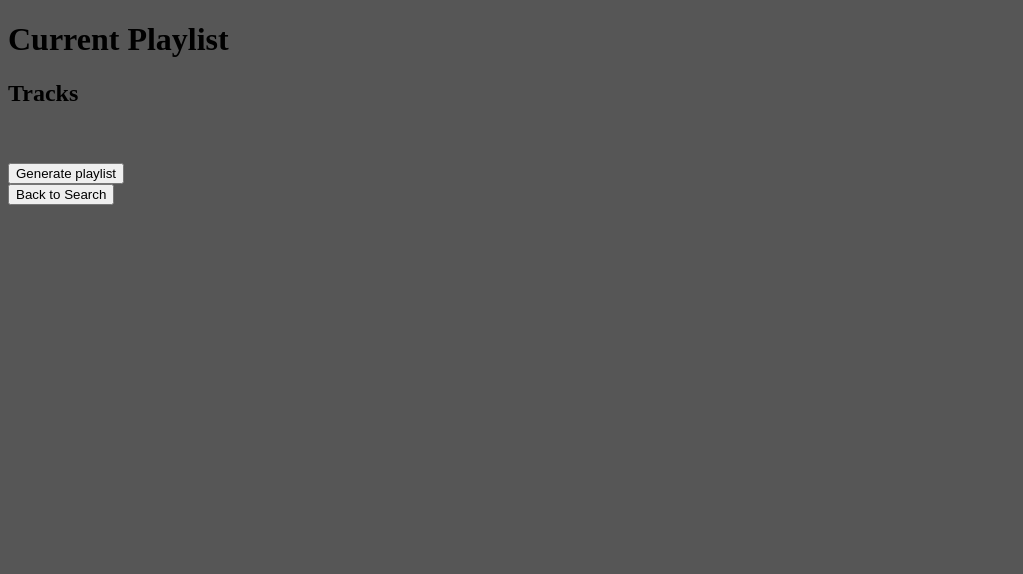
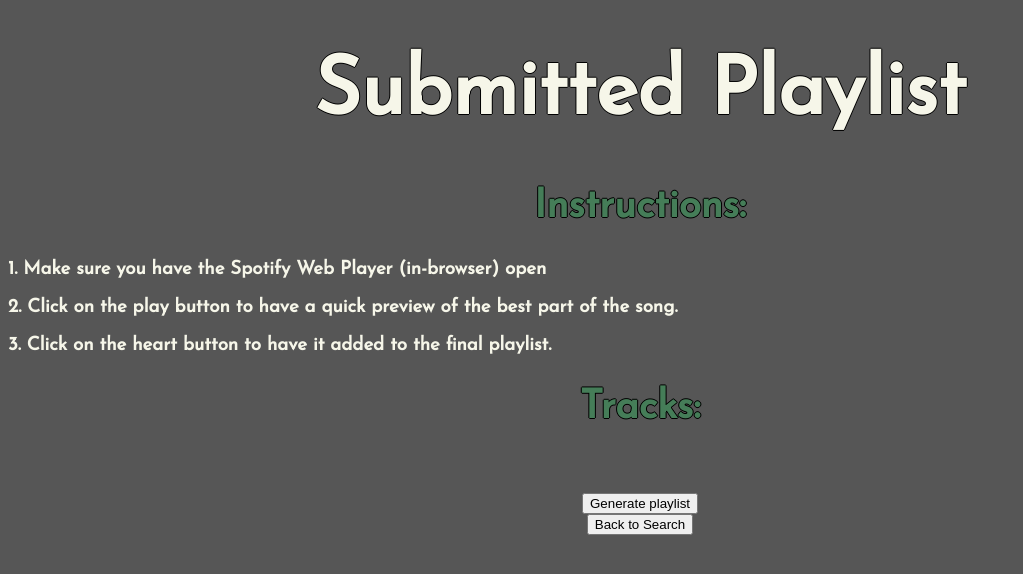
Before and after one commit to ctam312/Adaptune, a Flask app: template templates/user_playlist.html in a window 1280 px wide. Shown: the top 574 px of the page, without its empty margins (0-1023 px from the left). Run offline with Flask 2, Linux system fonts and the light colour scheme; the template is opened without the code that fills it, so the values that code supplies are empty; some libraries are stand-ins or nearby versions.

Commit message:
user_playlist format adjusted/button hover interactions/color corrections

```diff
--- a/static/playlist_styles.css
+++ b/static/playlist_styles.css
@@ -1,7 +1,7 @@
 
 
 #track {
-    margin-left: 400px;
+    margin-left: auto;
     display: flex;
     align-items: center; /* aligns all the items vertically centered */
     justify-content: left; /* aligns all the items horizontally centered */
@@ -24,5 +24,28 @@ img {
 
 #actions {
     margin-left: auto;
-    margin-right: 870px;
+    margin-right: 500px auto;
 }
+
+body {
+    font-family: 'Josefin Sans';
+    color: #f6f6e9;
+  }
+
+h1 {
+    text-align: center;
+    text-shadow: -1px 0 black, 0 1px black, 1px 0 black, 0 -1px black;
+    font-size: 80px;
+}
+
+h2 {
+    text-align: center;
+    color: #457d58;
+    text-shadow: -1px 0 black, 0 1px black, 1px 0 black, 0 -1px black;
+    font-size: 40px;
+}
+
+#extras {
+    text-align: center;
+
+}
--- a/templates/home.html
+++ b/templates/home.html
@@ -3,6 +3,7 @@
     <title>Adaptune</title>
     <link rel="stylesheet" href="/static/styles.css">
     <link rel="icon" href="/static/images/favicon.ico"/>
+    <link rel="stylesheet" type="text/css" href="//fonts.googleapis.com/css?family=Josefin+Sans" />
 </head>
 
 <body style="background-color: rgb(86, 86, 86)";>
@@ -17,7 +18,7 @@
 
     <div class="text-center" style="padding-top: 47px;">
         <a href="{{ url_for('login') }}">
-            <button class="btn btn-primary" id="login-btn" type="button">
+            <button class="fade" id="login-btn" type="button">
                 Log in with Spotify
             </button>
         </a>
@@ -33,8 +34,6 @@
     </div>
 
     <p class="greyed" style="text-align:center">
-
-    <p class="greyed">
         *We are using Spotify's secure login to connect to your account.<br>
     </p>
 
--- a/templates/user_playlist.html
+++ b/templates/user_playlist.html
@@ -4,11 +4,28 @@
     <title>Current Playlist</title>
     <link rel="stylesheet" href="https://cdnjs.cloudflare.com/ajax/libs/font-awesome/5.11.2/css/all.min.css">
     <link rel="stylesheet" href="/static/playlist_styles.css">
+    <link rel="stylesheet" type="text/css" href="//fonts.googleapis.com/css?family=Josefin+Sans" />
 </head>
 <body style="background-color: rgb(86, 86, 86)">
-    <h1>Current Playlist</h1>
+    <h1>Submitted Playlist</h1>
+    <h2>Instructions: </h2>
+    <h3>
+        <p>
+        1. Make sure you have the Spotify Web Player (in-browser) open
+        </p>
+        <p>
+        2. Click on the play button to have a quick preview of the best part of the song.
+        </p>
+        <p>
+        3. Click on the heart button to have it added to the final playlist.
+        </p>
+    </h3>
 
-    <h2>Tracks</h2>
+    <p>
+        <h2>Tracks:</h2>
+    </p>
+
+
     <il>
 
         {%for i in range(len)%}
@@ -21,13 +38,13 @@
                 <div id="actions">
                     <a href=# id="test" trackId="{{tracks[i]['id']}}" index="{{i}}"><button class="fas fa-play-circle" trackId="{{tracks[i]['id']}}" index="{{i}}" ></button></a>
                     <a href=# id="like" trackId="{{tracks[i]['id']}}" index="{{i}}"><button id="like" class="far fa-heart" trackId="{{tracks[i]['id']}}" index="{{i}}" onclick="myFunction(this)"></button></a>
-
                 </div>
             </div>
         {%endfor%}
 
     </il>
 </br>
+
 </br>
     <script src="//ajax.googleapis.com/ajax/libs/jquery/1.9.1/jquery.min.js"></script>
     <script type=text/javascript>
@@ -62,11 +79,11 @@ function myFunction(element) {
 
 
 
-
+    <div id="extras"
     <a><button>Generate playlist</button></a>
     <br/>
     <a href="{{ url_for('playlist') }}"><button>Back to Search</button></a>
-
+    </div>
 
 
 </body>
```
Also changed, not shown: static/styles.css (+25 -8 lines), templates/playlist.html (+4 -3 lines).
